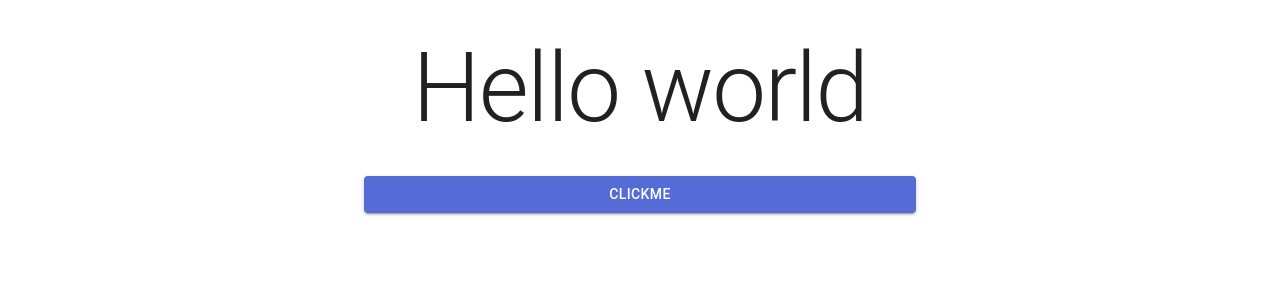
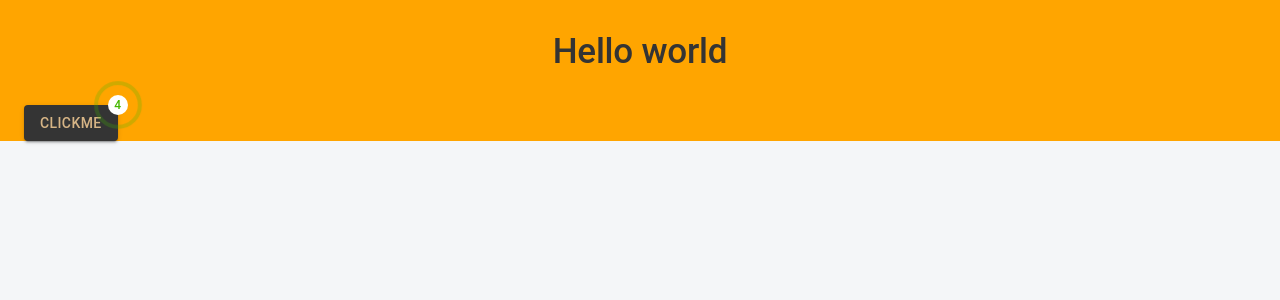
Before and after one commit to KuchkorovBoburbek/burak-react, a React (Create React App) app: page / in a window 1280 px wide. Shown: the top 300 px of the page. Built offline with nearby package versions, Linux system fonts and the light colour scheme.

Commit message:
fix: MUI customized integration

```diff
--- a/src/app/App.tsx
+++ b/src/app/App.tsx
@@ -1,17 +1,26 @@
 import React from "react";
 import "../css/app.css";
 import { Box, Button, Container, Stack, Typography } from "@mui/material";
+import { RippleBadge } from "./MaterialTheme/styled";
 
 function App() {
   return (
-    <Container maxWidth="sm">
+    <Container sx={{background: "orange"}}>
       <Stack flexDirection={"column"}>
-         <Box sx={{my:4}}>
-              <Typography variant="h1" sx={{textAlign:"center"}} component={"h1"}>
-                Hello world
-              </Typography>
-         </Box>
-         <Button variant="contained">CLICKME</Button>
+        <Box sx={{ my: 4 }}>
+          <Typography
+            variant="h1"
+            sx={{ textAlign: "center" }}
+            component={"h1"}
+          >
+            Hello world
+          </Typography>
+        </Box>
+        <Box>
+          <RippleBadge badgeContent={4}>
+            <Button variant="contained">CLICKME</Button>
+          </RippleBadge>
+        </Box>
       </Stack>
     </Container>
   );
--- /dev/null
+++ b/src/app/MaterialTheme/index.ts
@@ -0,0 +1,66 @@
+import { createTheme } from '@mui/material/styles';
+import { common } from '@mui/material/colors';
+import shadow from './shadow';
+import typography from './typography';
+import { maxWidth } from '@mui/system';
+
+/**
+ * LIGHT THEME (DEFAULT)
+ */
+const light = {
+	palette: {
+		type: 'light',
+		background: {
+			default: '#f8f8ff',
+			paper: common.white,
+		},
+		primary: {
+			contrastText: '#d7b586',
+			main: '#343434',
+		},
+		secondary: {
+			contrastText: '#343434',
+			main: '#d7b586',
+		},
+		text: {
+			primary: '#343434',
+			secondary: '#d7b586',
+			dark: common.black,
+		},
+	},
+	components: {
+		MuiContainer: {
+			styleOverrides: {
+				root: {
+					height: '100%',
+				},
+			},
+		},
+		MuiCssBaseline: {
+			styleOverrides: {
+				html: { height: '100%' },
+				body: { background: '#f4f6f8', height: '100%', minHeight: '100%' },
+			},
+		},
+	},
+	shadow,
+	typography,
+};
+
+// A custom theme for this app
+let theme = createTheme(light);
+theme = createTheme(theme, {
+	components: {
+		MuiContainer: {
+			styleOverrides: {
+				maxWidthLg: {
+					[theme.breakpoints.up('lg')]: {
+						maxWidth: '1300px',
+					},
+				},
+			},
+		},
+	},
+});
+
+export default theme;
--- /dev/null
+++ b/src/app/MaterialTheme/shadow.ts
@@ -0,0 +1,27 @@
+export default [
+	'none',
+	'0 0 0 1px rgba(63,63,68,0.05), 0 1px 2px 0 rgba(63,63,68,0.15)',
+	'0 0 1px 0 rgba(0,0,0,0.31), 0 2px 2px -2px rgba(0,0,0,0.25)',
+	'0 0 1px 0 rgba(0,0,0,0.31), 0 3px 4px -2px rgba(0,0,0,0.25)',
+	'0 0 1px 0 rgba(0,0,0,0.31), 0 3px 4px -2px rgba(0,0,0,0.25)',
+	'0 0 1px 0 rgba(0,0,0,0.31), 0 4px 6px -2px rgba(0,0,0,0.25)',
+	'0 0 1px 0 rgba(0,0,0,0.31), 0 4px 6px -2px rgba(0,0,0,0.25)',
+	'0 0 1px 0 rgba(0,0,0,0.31), 0 4px 8px -2px rgba(0,0,0,0.25)',
+	'0 0 1px 0 rgba(0,0,0,0.31), 0 5px 8px -2px rgba(0,0,0,0.25)',
+	'0 0 1px 0 rgba(0,0,0,0.31), 0 6px 12px -4px rgba(0,0,0,0.25)',
+	'0 0 1px 0 rgba(0,0,0,0.31), 0 7px 12px -4px rgba(0,0,0,0.25)',
+	'0 0 1px 0 rgba(0,0,0,0.31), 0 6px 16px -4px rgba(0,0,0,0.25)',
+	'0 0 1px 0 rgba(0,0,0,0.31), 0 7px 16px -4px rgba(0,0,0,0.25)',
+	'0 0 1px 0 rgba(0,0,0,0.31), 0 8px 18px -8px rgba(0,0,0,0.25)',
+	'0 0 1px 0 rgba(0,0,0,0.31), 0 9px 18px -8px rgba(0,0,0,0.25)',
+	'0 0 1px 0 rgba(0,0,0,0.31), 0 10px 20px -8px rgba(0,0,0,0.25)',
+	'0 0 1px 0 rgba(0,0,0,0.31), 0 11px 20px -8px rgba(0,0,0,0.25)',
+	'0 0 1px 0 rgba(0,0,0,0.31), 0 12px 22px -8px rgba(0,0,0,0.25)',
+	'0 0 1px 0 rgba(0,0,0,0.31), 0 13px 22px -8px rgba(0,0,0,0.25)',
+	'0 0 1px 0 rgba(0,0,0,0.31), 0 14px 24px -8px rgba(0,0,0,0.25)',
+	'0 0 1px 0 rgba(0,0,0,0.31), 0 16px 28px -8px rgba(0,0,0,0.25)',
+	'0 0 1px 0 rgba(0,0,0,0.31), 0 18px 30px -8px rgba(0,0,0,0.25)',
+	'0 0 1px 0 rgba(0,0,0,0.31), 0 20px 32px -8px rgba(0,0,0,0.25)',
+	'0 0 1px 0 rgba(0,0,0,0.31), 0 22px 34px -8px rgba(0,0,0,0.25)',
+	'0 0 1px 0 rgba(0,0,0,0.31), 0 24px 36px -8px rgba(0,0,0,0.25)',
+];
--- /dev/null
+++ b/src/app/MaterialTheme/styled.ts
@@ -0,0 +1,30 @@
+import { styled } from "@mui/material/styles";
+import Badge from "@mui/material/Badge";
+
+export const RippleBadge = styled(Badge)(({ theme }) => ({
+  "& .MuiBadge-badge": {
+    color: "#44b700",
+    background: "white",
+    "&::after": {
+      position: "absolute",
+      top: "-2px",
+      left: "-2px",
+      width: "120%",
+      height: "120%",
+      borderRadius: "50%",
+      animation: "ripple 1.2s infinite ease-in-out",
+      border: "2px solid currentColor",
+      content: '""',
+    },
+  },
+  "@keyframes ripple": {
+    "0%": {
+      transform: "scale(.8)",
+      opacity: 1,
+    },
+    "100%": {
+      transform: "scale(2.4)",
+      opacity: 0,
+    },
+  },
+}));
--- /dev/null
+++ b/src/app/MaterialTheme/typography.ts
@@ -0,0 +1,35 @@
+export default {
+	h1: {
+		fontWeight: 500,
+		fontSize: 35,
+		letterSpacing: '-0.24px',
+	},
+	h2: {
+		fontWeight: 500,
+		fontSize: 29,
+		letterSpacing: '-0.24px',
+	},
+	h3: {
+		fontWeight: 500,
+		fontSize: 24,
+		letterSpacing: '-0.06px',
+	},
+	h4: {
+		fontWeight: 500,
+		fontSize: 20,
+		letterSpacing: '-0.06px',
+	},
+	h5: {
+		fontWeight: 500,
+		fontSize: 16,
+		letterSpacing: '-0.05px',
+	},
+	h6: {
+		fontWeight: 500,
+		fontSize: 14,
+		letterSpacing: '-0.05px',
+	},
+	overline: {
+		fontWeight: 500,
+	},
+};
--- a/src/index.tsx
+++ b/src/index.tsx
@@ -6,7 +6,7 @@
 import reportWebVitals from "./reportWebVitals";
 import { CssBaseline } from "@mui/material";
 import { ThemeProvider } from "@mui/material/styles";
-import theme from "./theme";
+import theme from "./app/MaterialTheme";
 import "./css/index.css";
 
 ReactDOM.render(
--- a/src/theme.ts
+++ /dev/null
@@ -1,20 +0,0 @@
-import { createTheme } from "@mui/material/styles";
-import { red } from "@mui/material/colors";
-
-// Create a theme instance.
-const theme = createTheme({
-  cssVariables: true,
-  palette: {
-    primary: {
-      main: "#556cd6",
-    },
-    secondary: {
-      main: "#19857b",
-    },
-    error: {
-      main: red.A400,
-    },
-  },
-});
-
-export default theme;
```
